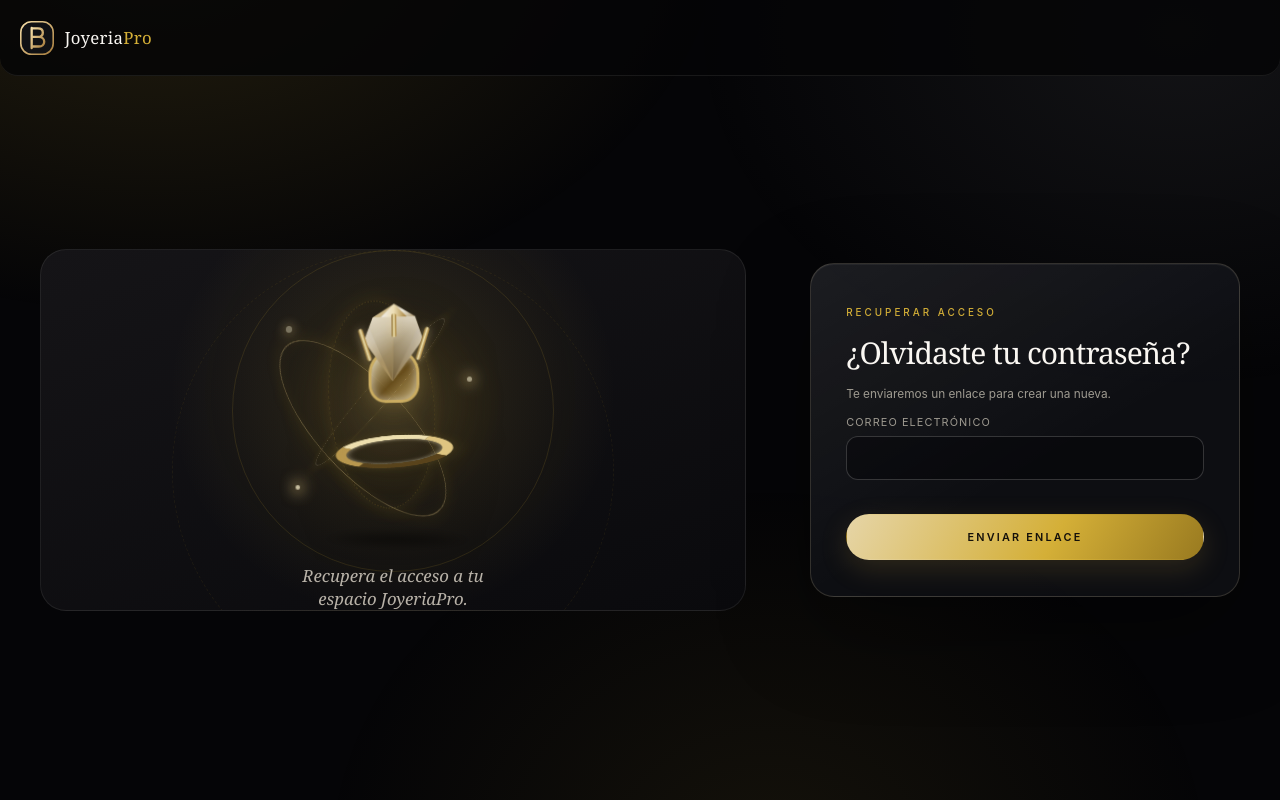
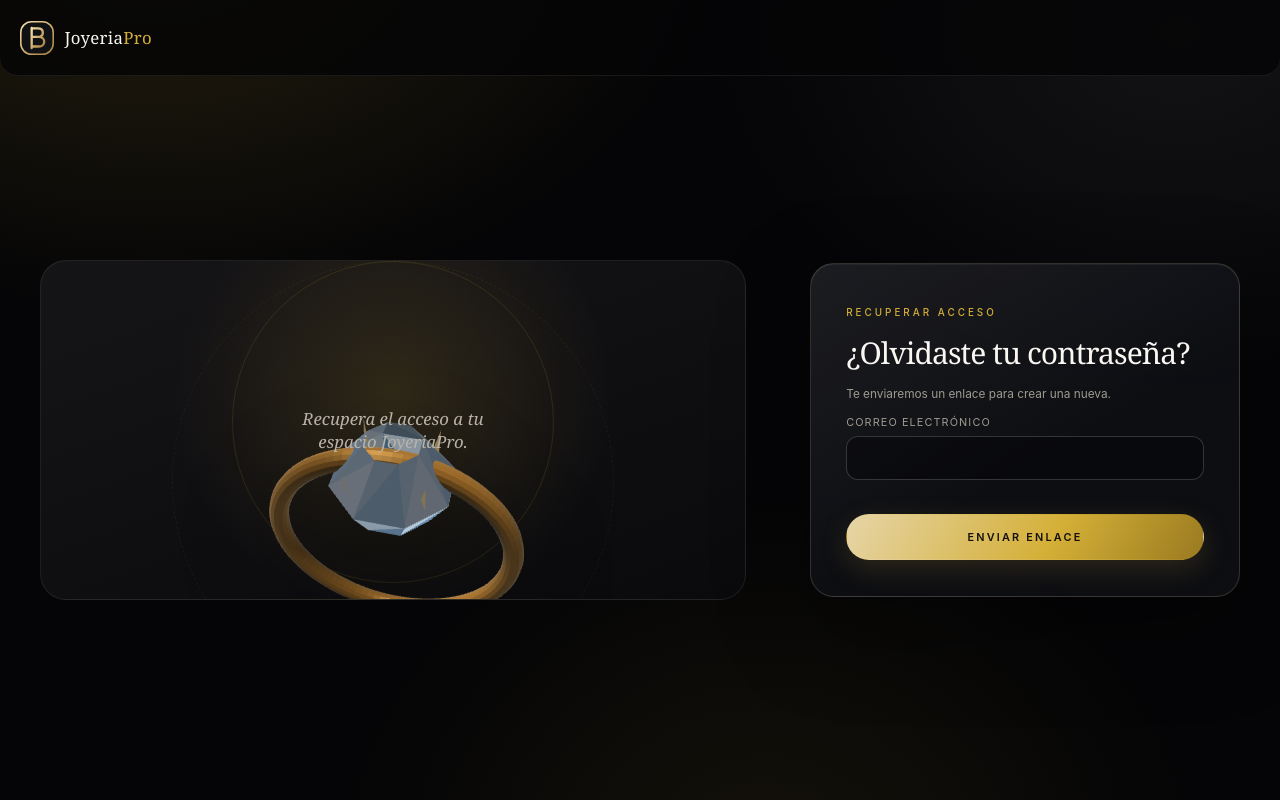
Before and after one commit to User123N/JoyeriaPro, a Next.js app: page /forgot-password in a window 1280 px wide. Built offline with nearby package versions, Linux system fonts and the light colour scheme.

Commit message:
feat: use WebGL jewellery scene across authentication pages

```diff
--- a/src/app/forgot-password/page.js
+++ b/src/app/forgot-password/page.js
@@ -1,6 +1,6 @@
 import Brand from "@/components/Brand";
 import ForgotForm from "./forgot-form";
-import JewelScene from "@/components/JewelScene";
+import WebGLJewelScene from "@/components/WebGLJewelScene";
 
 export const metadata = { title: "Recuperar contraseña | JoyeriaPro" };
 
@@ -9,7 +9,7 @@ export default function ForgotPage() {
     <>
       <header className="shell topbar"><Brand /></header>
       <main className="shell auth-wrap">
-        <div className="auth-art auth-art-compact"><JewelScene className="jp-jewel-scene--auth" /><p>Recupera el acceso a tu espacio JoyeriaPro.</p></div>
+        <div className="auth-art auth-art-compact"><WebGLJewelScene className="jp-webgl-jewel--auth" /><p>Recupera el acceso a tu espacio JoyeriaPro.</p></div>
         <section className="auth-card">
           <div className="eyebrow">Recuperar acceso</div>
           <h1 style={{ fontSize: 30, margin: "12px 0" }}>¿Olvidaste tu contraseña?</h1>
```
